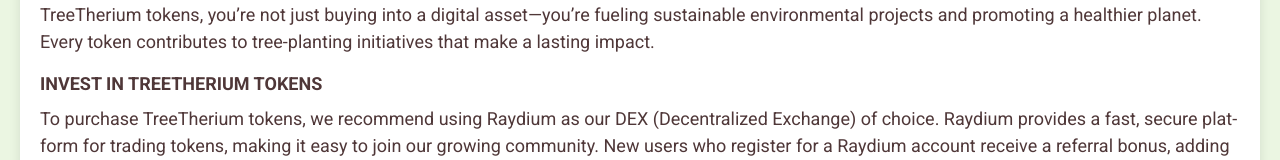
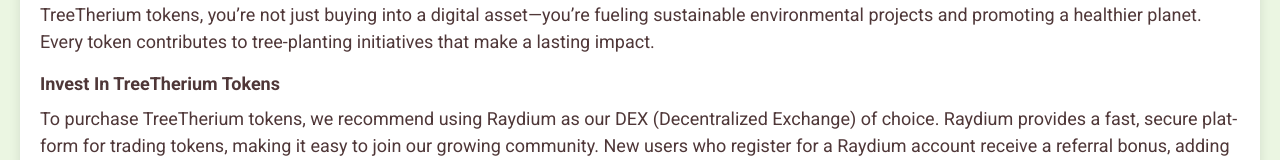
Before and after one commit to TreeTherium-Org/treetherium-nextjs, a Next.js app: page /knowledge-base/create-a-jupiter-account in a window 1280 px wide. Shown: the part 539-699 px from the top of the page. Built offline with nearby package versions, Linux system fonts and the light colour scheme; no server answers; a web font is replaced by a local one.

Commit message:
change to capitalize

```diff
--- a/src/app/component/knowledge/create-a-jupiter-account.js
+++ b/src/app/component/knowledge/create-a-jupiter-account.js
@@ -62,7 +62,7 @@
         color: '#4F3738',
         padding: '0 0 8px',
         marginBottom: '0px',
-        textTransform: 'uppercase'
+        textTransform: 'capitalize'
     },
     divider: {
         width: '100%',
```
